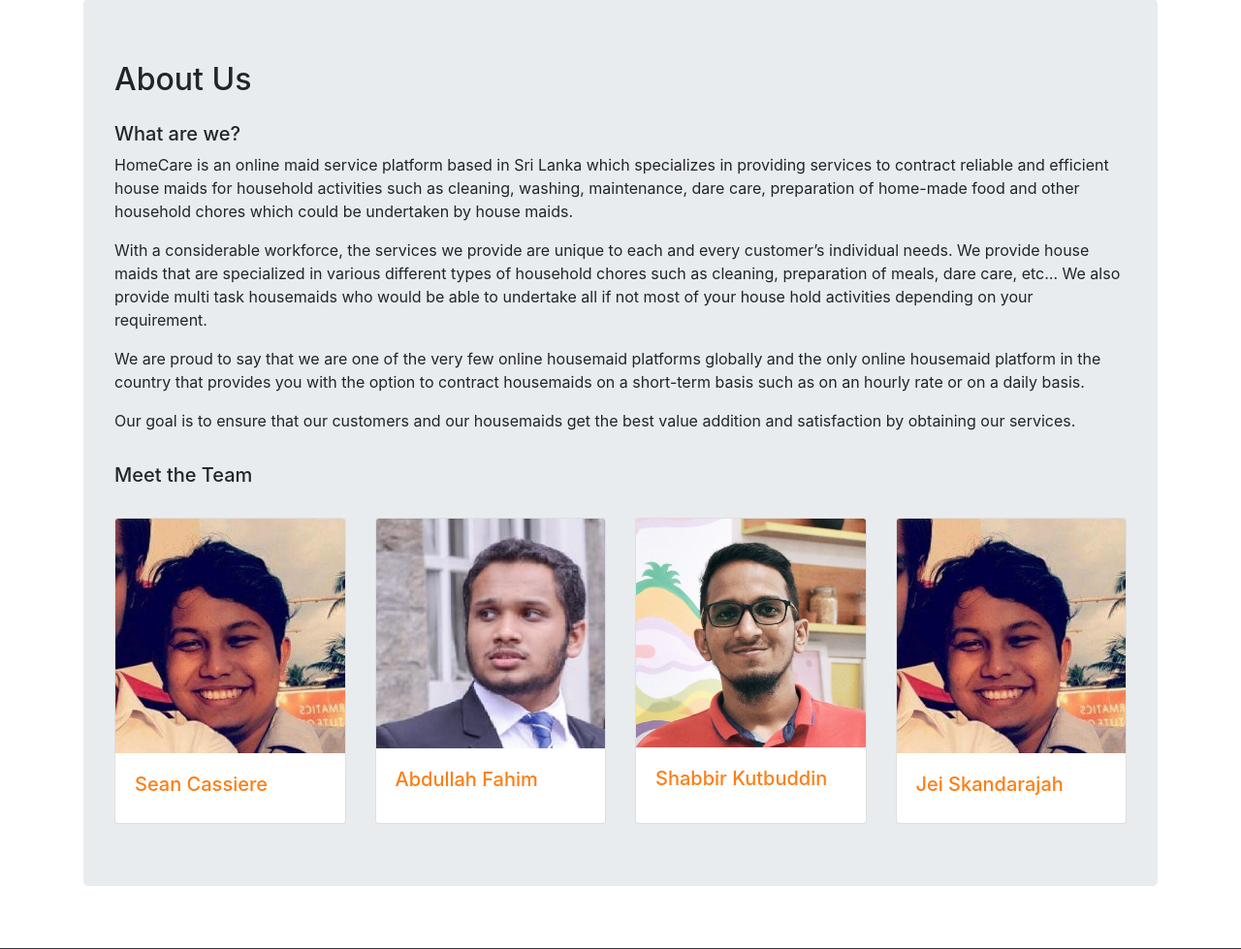
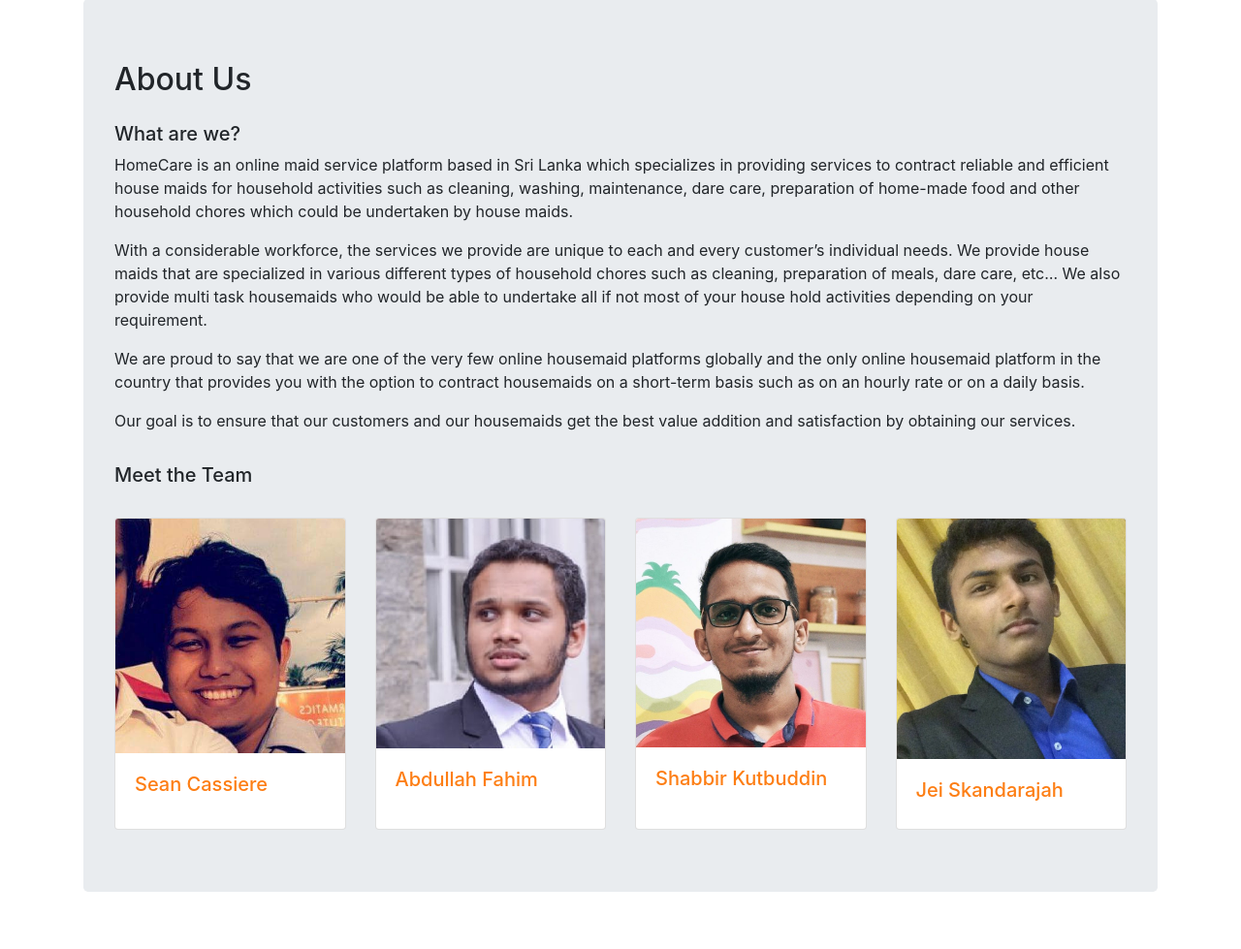
Before and after one commit to SeanCassiere/Group-Project-Home-Care, a PHP site: page / in a window 1280 px wide. Shown: the part 936-1915 px from the top of the page at 97% size. Run offline with PHP 8.4, Linux system fonts and the light colour scheme; some libraries are stand-ins or nearby versions.

Commit message:
Jei's Image Added

```diff
--- a/index.php
+++ b/index.php
@@ -127,7 +127,7 @@
         </div>
         <div class="col-6 col-sm-6 col-md-3 col-lg-3 mt-4">
           <div class="card" style="width: 100%; height: 100%;">
-            <img src="./imgs/founders/FB_IMG_1494923112507.jpg" class="card-img-top">
+            <img src="./imgs/founders/IMG-20161113-WA0019.jpg" class="card-img-top">
             <div class="card-body">
               <h5 class="text-orange">Jei Skandarajah</h5>
             </div>
```
Also changed, not shown: imgs/founders/IMG-20161113-WA0019.jpg (added).
